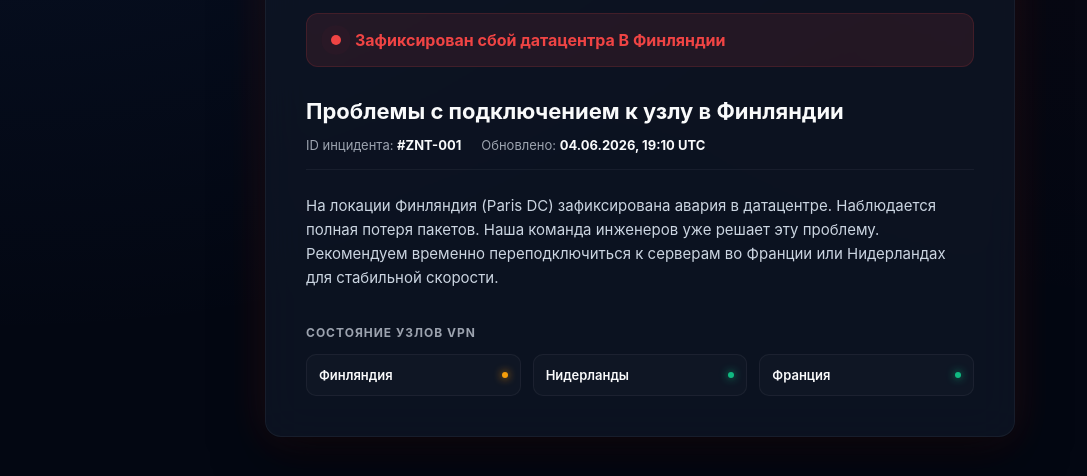
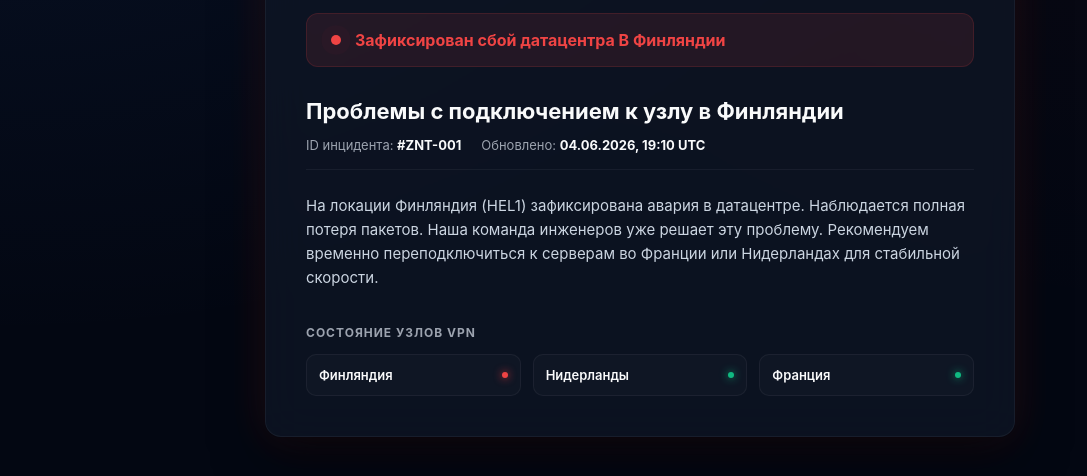
Before and after one commit to MaximErevanV3/ZenitVPNStatuspage, a plain HTML site: page index.html in a window 1280 px wide. Shown: the part 226-702 px from the top of the page, without its empty margins (0-1087 px from the left). Drawn offline with Linux system fonts and the light colour scheme.

Commit message:
Update index.html

```diff
--- a/index.html
+++ b/index.html
@@ -27,11 +27,11 @@
             incidentTime: '04.06.2026, 19:10 UTC',
 
             // ТЕКСТ ВАШЕГО ИНЦИДЕНТА (Сюда пишите любое уведомление)
-            incidentMessage: 'На локации Финляндия (Paris DC) зафиксирована авария в датацентре. Наблюдается полная потеря пакетов. Наша команда инженеров уже решает эту проблему. Рекомендуем временно переподключиться к серверам во Франции или Нидерландах для стабильной скорости.',
+            incidentMessage: 'На локации Финляндия (HEL1) зафиксирована авария в датацентре. Наблюдается полная потеря пакетов. Наша команда инженеров уже решает эту проблему. Рекомендуем временно переподключиться к серверам во Франции или Нидерландах для стабильной скорости.',
 
             // Статусы трех конкретных серверов. Доступно: 'online', 'warning', 'offline'
             servers: {
-                finland: 'warning',      // Финляндия
+                finland: 'offline',      // Финляндия
                 netherlands: 'online',  // Нидерланды
                 france: 'online'       // Франция
             }
```
